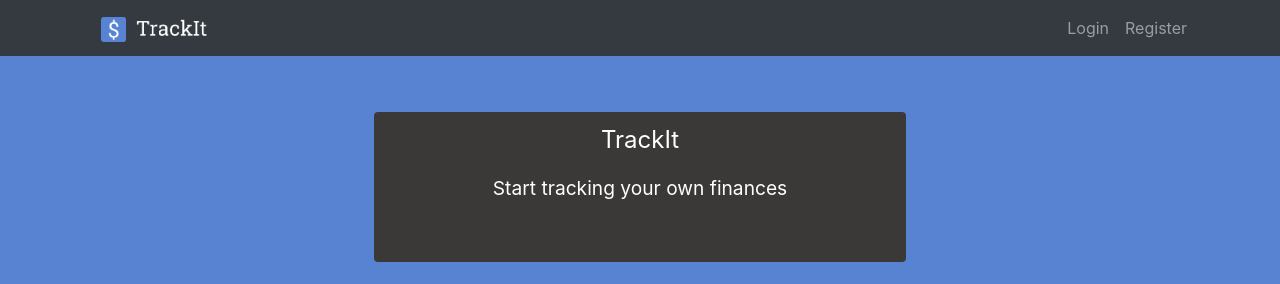
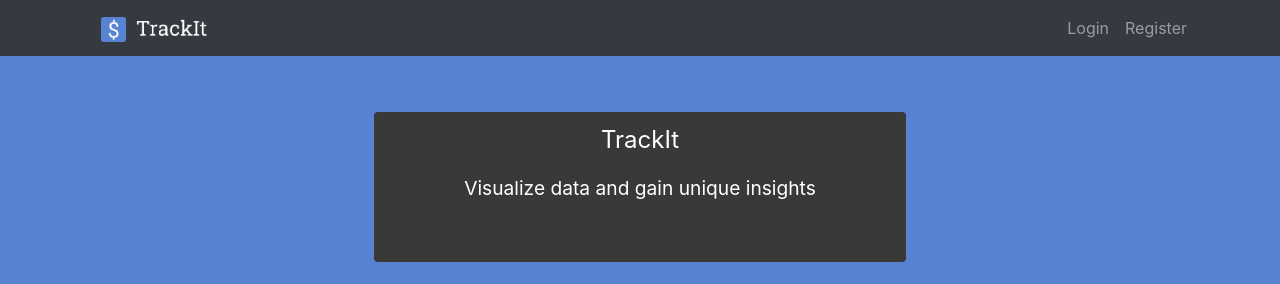
Before and after one commit to Schapagain/fin-track-server, a React (Create React App) app in the folder client/: page / in a window 1280 px wide. Shown: the top 284 px of the page. Built offline with nearby package versions, Linux system fonts and the light colour scheme; no server answers.

Commit message:
alter typed messages

```diff
--- a/client/src/components/GuestHome.js
+++ b/client/src/components/GuestHome.js
@@ -7,8 +7,7 @@ import guestImage2 from '../guestImage2.png';
 class GuestHome extends Component {
     componentDidMount() {
         const strings = [
-          '^1000 Get ahold of your spendings',
-          'Start tracking your own finances',
+          '^500 Start tracking your own finances',
           'Visualize data and gain unique insights',
           'Login or register to get started',
           ];
```
